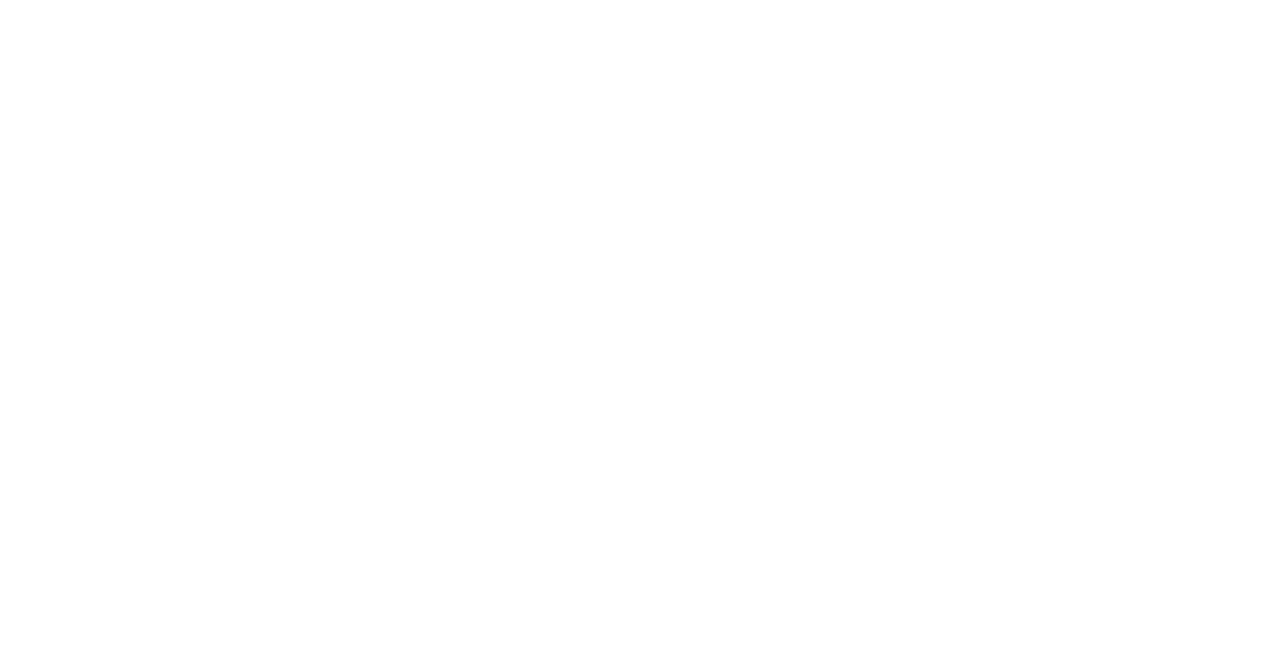
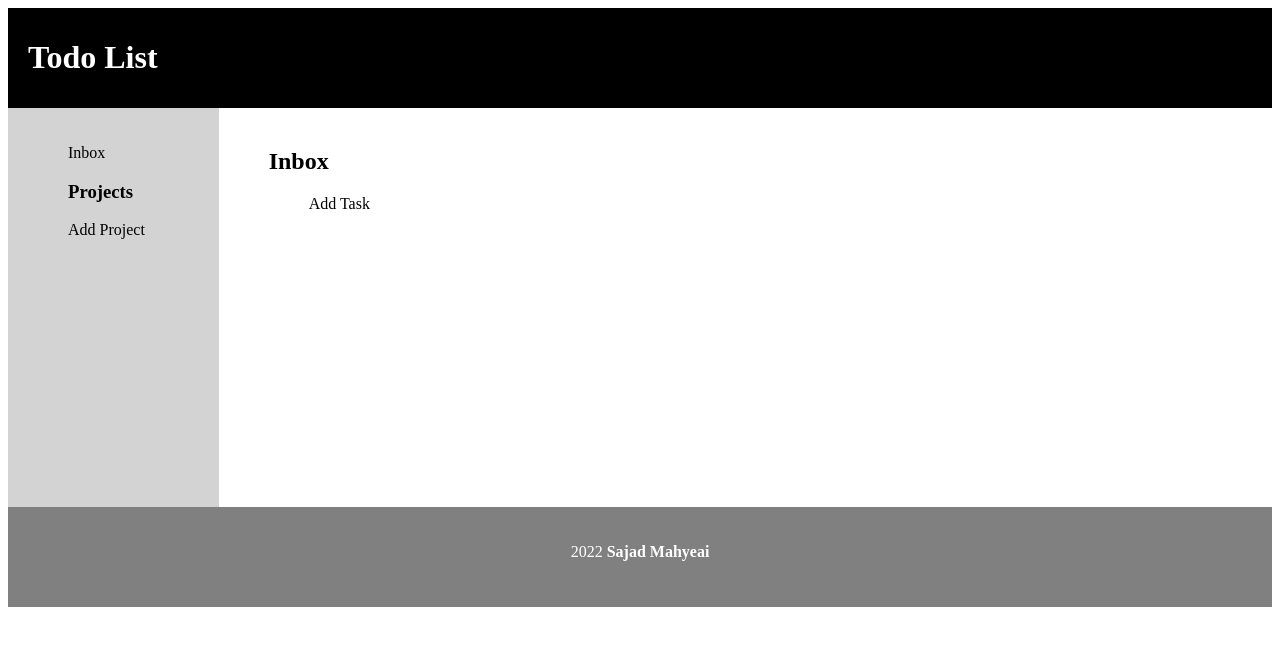
Before and after one commit to Sajadmhy/Todo-List, a website built with webpack: page dist/index.html in a window 1280 px wide. Built offline with nearby package versions, Linux system fonts and the light colour scheme.

Commit message:
add html structure and style it

```diff
--- a/dist/index.html
+++ b/dist/index.html
@@ -9,8 +9,26 @@
     <script src="main.js" defer></script>
 </head>
 <body>
-    <div id="content">
-
-    </div>
+<div id="container">
+<div id="header">
+    <h1>Todo List</h1>
+</div>
+<div id="sidebar">
+    <ul>
+        <li>Inbox</li>
+        <h3>Projects</h3>
+        <li>Add Project</li>
+    </ul>
+</div>
+<div id="main">
+    <h2>Inbox</h2>
+    <ul>
+        <li>Add Task</li>
+    </ul>
+</div>
+<div id="footer">
+    <p>2022 <a href="https://github.com/Sajadmhy">Sajad Mahyeai</a></p>
+</div>
+</div>
 </body>
 </html>
--- a/dist/styles.css
+++ b/dist/styles.css
@@ -0,0 +1,40 @@
+#container {
+    display: grid;
+    grid-template-columns: 1fr 5fr;
+    grid-template-rows: 1fr 4fr 1fr;
+}
+
+#header {
+    background-color: black;
+    color: white;
+    padding: 10px 20px;
+    grid-area: 1 / 1 / 2 / 3;
+}
+
+#sidebar {
+    padding: 20px;
+    background-color: lightgray;
+    text-align: left;
+}
+
+#main {
+    padding: 20px 50px;
+}
+
+li {
+    display: inline;
+}
+
+#footer {
+    background-color: gray;
+    grid-area: 3 / 1 / 4 / 3;
+    color: white;
+    text-align: center;
+    padding: 20px;
+}
+
+a {
+    text-decoration: none;
+    color: white;
+    font-weight: bold;
+}
```
